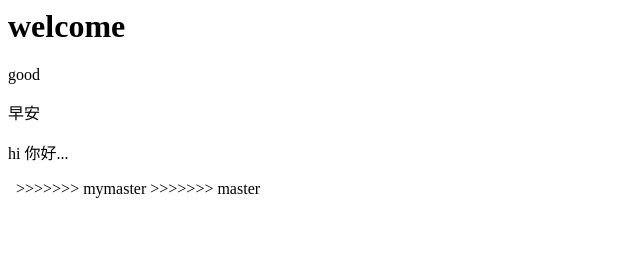
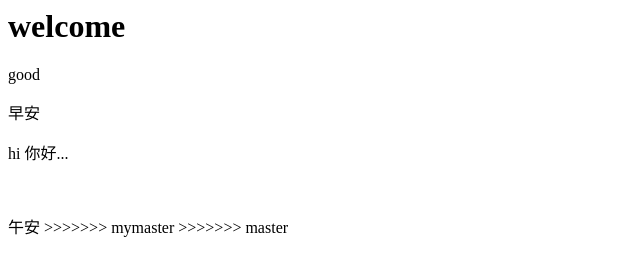
Before and after one commit to bydavidchang/depot, a plain HTML site: page index.html in a window 1280 px wide. Shown: the whole page, without its empty margins (0-640 px from the left). Drawn offline with Linux system fonts and the light colour scheme.

Commit message:
Fourteeth

```diff
--- a/index.html
+++ b/index.html
@@ -9,6 +9,7 @@
 <p>hi 你好...</p>
 <img scr='banana.jpg'>
 <img scr='peach.jpg'>
+  <p>午安</>
 >>>>>>> mymaster
 >>>>>>> master
 
```
